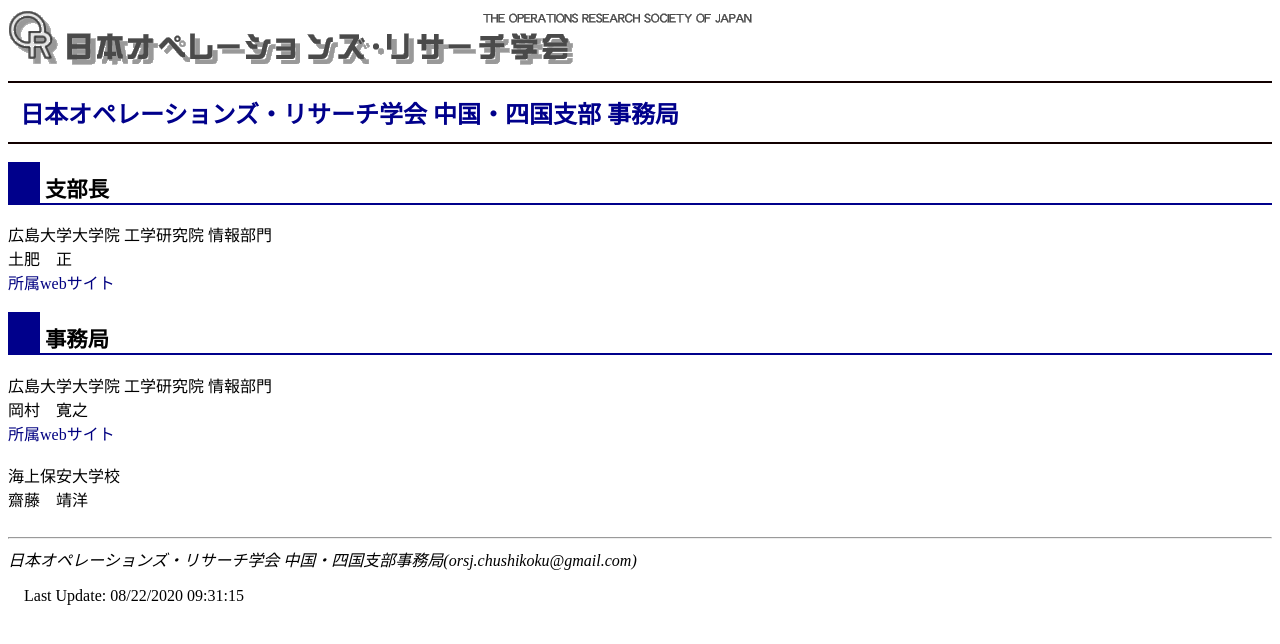
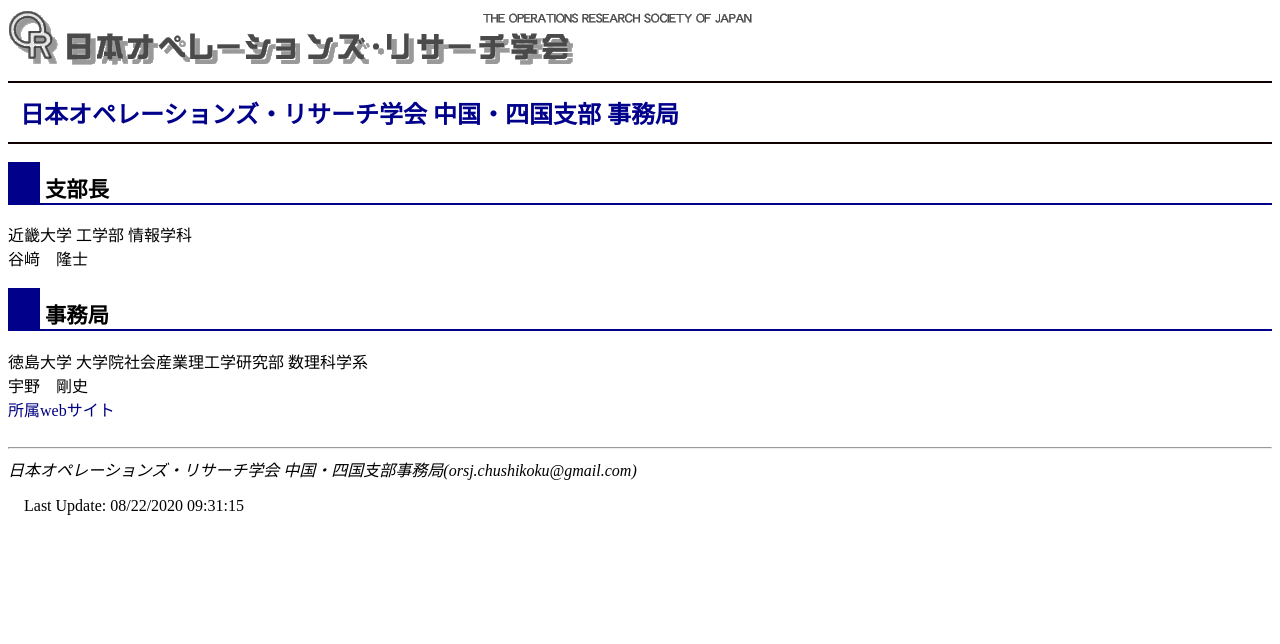
Before and after one commit to orsj-cs/orsj-cs.github.io, a Jekyll site: the page built from office_info.html, in a window 1280 px wide. Shown: the top 644 px of the page. Built offline with Jekyll 4.4.1, drawn with Linux system fonts in a browser that asks for light colours.

Commit message:
Update office_info.html

```diff
--- a/office_info.html
+++ b/office_info.html
@@ -5,24 +5,16 @@ title: 日本オペレーションズ・リサーチ学会 中国・四国支部
 <h2>支部長</h2>
 
 <div>
-広島大学大学院 工学研究院 情報部門<br>
-土肥　正<br>
-<a href="http://www.rel.hiroshima-u.ac.jp/dohi/">所属webサイト</a>
+近畿大学 工学部 情報学科<br>
+谷﨑　隆士<br>
 </div>
 
 <h2>事務局</h2>
 
 <div>
-広島大学大学院 工学研究院 情報部門<br>
-岡村　寛之<br>
-<a href="http://www.rel.hiroshima-u.ac.jp/okamu/">所属webサイト</a>
+徳島大学 大学院社会産業理工学研究部 数理科学系<br>
+宇野　剛史<br>
+<a href="https://www-math.ias.tokushima-u.ac.jp/~uno/">所属webサイト</a>
 </div>
 
 <br>
-
-<div>
-海上保安大学校<br>
-齋藤　靖洋<br>
-</div>
-
-<br>
```
